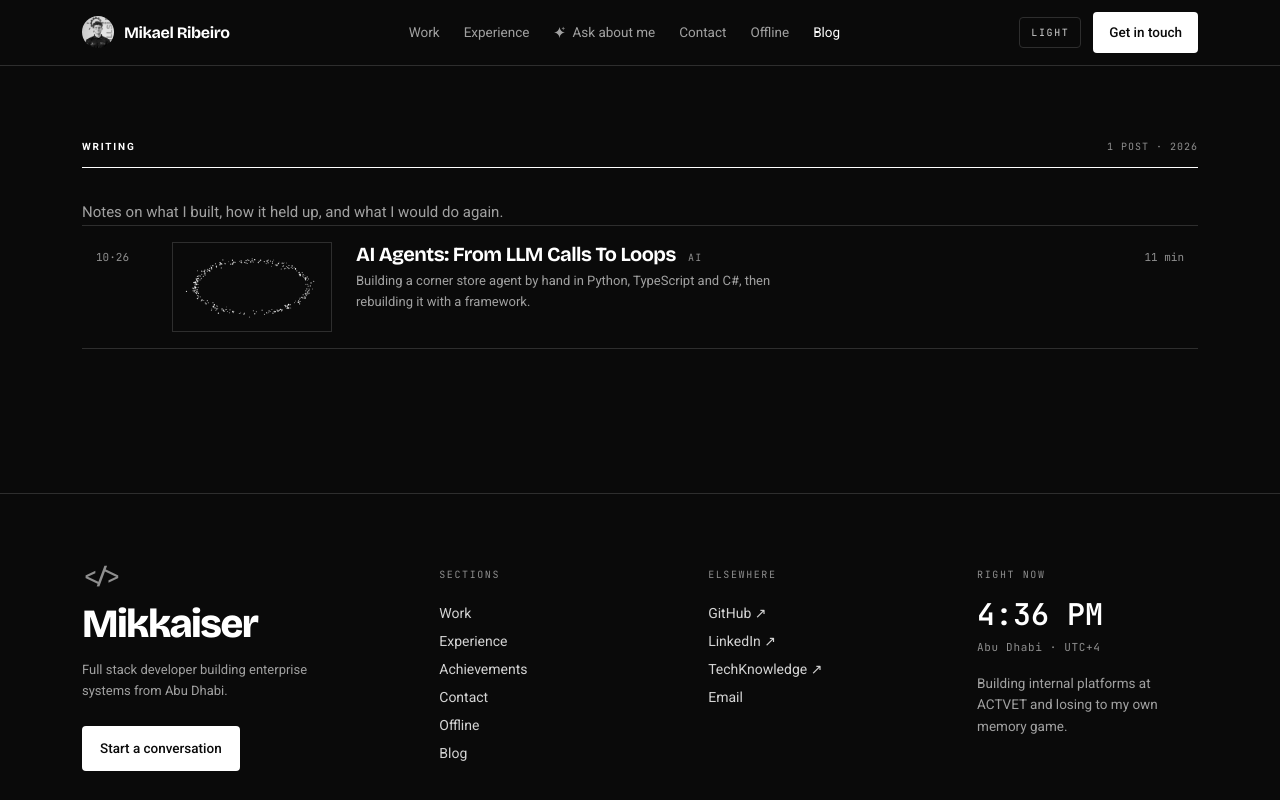
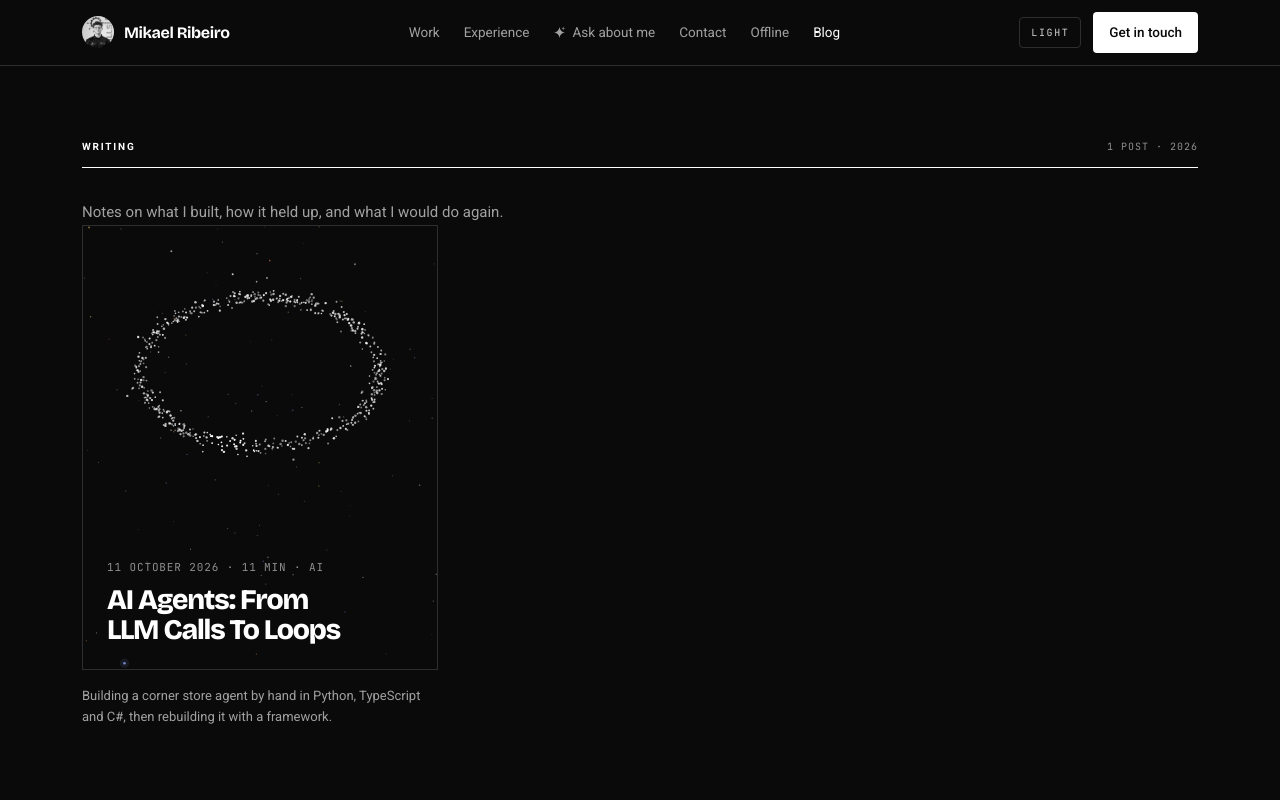
Before and after one commit to Mikkaiser/mikkaiser-portfolio, a Next.js app: page /blog in a window 1280 px wide. Shown: the top 800 px of the page. Built offline with nearby package versions, Linux system fonts and the light colour scheme.

Commit message:
Show posts on the index as portrait poster cards that gather their loop on hover

```diff
--- a/app/blog/blog.css
+++ b/app/blog/blog.css
@@ -1,4 +1,4 @@
-/* Blog styles: the Acta blog patterns (post index rows, article column, code card),
+/* Blog styles: the Acta blog patterns (article column, code card) and the post cards,
    ported from acta-design-system as classes. Values follow the Acta tokens in tokens.css. */
 
 .sr-only {
@@ -52,33 +52,35 @@
 .tag:has(input:checked) { background: var(--ink); border-color: var(--ink); color: var(--on-ink); }
 .tag:has(input:focus-visible) { outline: 2px solid var(--ink); outline-offset: 2px; }
 
-/* ---------- entry row ---------- */
-.entries { list-style: none; margin: 0; padding: 0; border-top: var(--hairline) solid var(--rule); }
-.entry {
-  display: grid; grid-template-columns: 52px minmax(0, 1fr) auto; grid-template-areas: "date main dur";
-  gap: var(--space-6); align-items: baseline;
-  padding: var(--pad-row) var(--pad-row-inline); border-bottom: var(--hairline) solid var(--rule);
-  transition: background var(--dur-pointer) var(--ease);
+/* ---------- post cards: a portrait poster of each post's cover, outside Acta's
+   text-led entry rows. The particles rest as a cloud and gather into the loop
+   on hover (components/blog/cover/ParticleCover.tsx). ---------- */
+.postcards {
+  list-style: none; margin: 0; padding: 0;
+  display: grid; grid-template-columns: repeat(3, minmax(0, 1fr)); gap: var(--space-12) var(--space-6);
 }
-.entry:hover { background: var(--raised); }
-.entry__date, .entry__dur {
-  font-family: var(--font-mono); font-size: var(--size-meta); color: var(--faint);
-  font-variant-numeric: tabular-nums; white-space: nowrap;
+.postcard { display: block; color: inherit; text-decoration: none; }
+.postcard:focus-visible { outline: 2px solid var(--ink); outline-offset: 4px; }
+.postcard__poster {
+  position: relative; display: flex; align-items: flex-end; aspect-ratio: 4 / 5; overflow: hidden;
+  border: var(--hairline) solid var(--rule); background: var(--bg);
+  transition: border-color var(--dur-pointer) var(--ease);
 }
-.entry__date { grid-area: date; }
-/* The cover as a thumbnail: a still frame of the field, flowing while the row is hovered. */
-.entries:has(.entry__thumb) .entry { grid-template-columns: 52px 160px minmax(0, 1fr) auto; grid-template-areas: "date thumb main dur"; }
-.entry__thumb { grid-area: thumb; align-self: start; display: block; aspect-ratio: 16 / 9; border: var(--hairline) solid var(--rule); }
-.entry__canvas { display: block; width: 100%; height: 100%; }
-.entry__dur { grid-area: dur; }
-.entry__main { grid-area: main; display: block; min-width: 0; }
-.entry__head { display: flex; align-items: baseline; gap: var(--space-3); flex-wrap: wrap; margin-bottom: 5px; }
-.entry__title {
-  font-family: var(--font-display); font-weight: var(--weight-heading); font-size: var(--size-entry-title);
-  line-height: var(--lh-entry-title); letter-spacing: var(--ls-entry-title); color: var(--ink);
+.postcard:hover .postcard__poster { border-color: var(--faint); }
+.postcard__canvas { position: absolute; inset: 0; display: block; width: 100%; height: 100%; }
+.postcard__text { position: relative; display: block; width: 100%; padding: var(--space-6); }
+.postcard__meta {
+  display: block; margin-bottom: 10px;
+  font-family: var(--font-mono); font-size: var(--size-meta); letter-spacing: 0.08em; text-transform: uppercase;
+  color: var(--faint); font-variant-numeric: tabular-nums;
 }
-.entry__kicker { font-family: var(--font-mono); font-size: var(--size-micro); letter-spacing: 0.14em; text-transform: uppercase; color: var(--faint); }
-.entry__summary { display: block; font-size: var(--size-small); line-height: var(--lh-small); color: var(--muted); max-width: 60ch; }
+.postcard__title {
+  display: block; text-wrap: balance;
+  font-family: var(--font-display); font-weight: var(--weight-display); font-size: clamp(24px, 1.2vw + 13px, 30px);
+  line-height: 1.04; letter-spacing: var(--ls-page-title); color: var(--ink);
+}
+.postcard__summary { display: block; margin-top: var(--space-4); font-size: var(--size-small); line-height: var(--lh-small); color: var(--muted); }
+@media (max-width: 960px) { .postcards { grid-template-columns: repeat(2, minmax(0, 1fr)); } }
 
 /* ---------- article ---------- */
 .post { padding-top: var(--space-18); }
@@ -288,13 +290,11 @@
   .code__bar { gap: var(--space-3); }
   .code__tabs { flex-wrap: nowrap; gap: 2px; }
   .code__tabs .code__tab { padding: 6px 9px; }
-  .entry, .entries:has(.entry__thumb) .entry { grid-template-columns: minmax(0, 1fr) auto; grid-template-areas: "date dur" "thumb thumb" "main main"; gap: var(--space-2) var(--space-4); padding-inline: 0; }
-  .entry__thumb { margin: var(--space-1) 0 var(--space-2); }
-  .entry:hover { background: none; }
+  .postcards { grid-template-columns: minmax(0, 1fr); gap: var(--space-12); }
 }
 @media (prefers-reduced-motion: reduce) {
   .progress { display: none; }
   .plainhint { transition: none; }
   .plainhint[data-show] .plainhint__arrow { animation: none; }
-  .entry, .tag, .toc__link, .prose a, .code__tabs .code__tab { transition: none; }
+  .postcard__poster, .tag, .toc__link, .prose a, .code__tabs .code__tab { transition: none; }
 }
--- a/app/blog/page.tsx
+++ b/app/blog/page.tsx
@@ -1,5 +1,5 @@
 import type { Metadata } from "next";
-import { EntryRow } from "@/components/blog/EntryRow";
+import { PostCard } from "@/components/blog/PostCard";
 import { TopicFilter } from "@/components/blog/TopicFilter";
 import { FEED_ALTERNATE, getPosts, getTopics, topicKey } from "@/lib/posts";
 
@@ -33,10 +33,10 @@ export default function BlogIndex() {
       ) : (
         <>
           {topics.length > 1 ? <TopicFilter topics={topics} /> : null}
-          <ol className="entries">
+          <ol className="postcards">
             {posts.map((p) => (
               <li key={p.meta.slug} data-topic={topicKey(p.meta.topic)}>
-                <EntryRow post={p.meta} />
+                <PostCard post={p.meta} />
               </li>
             ))}
           </ol>
--- a/components/blog/EntryRow.tsx
+++ /dev/null
@@ -1,23 +0,0 @@
-import Link from "next/link";
-import { ParticleCover } from "@/components/blog/cover/ParticleCover";
-import { formatShortDate, type PostMeta } from "@/lib/posts";
-
-/** One post as a row in the register: date gutter, cover thumbnail, title and kicker, summary, reading time. */
-export function EntryRow({ post, kicker = true }: { post: PostMeta; kicker?: boolean }) {
-  return (
-    <Link href={`/blog/${post.slug}`} className="entry">
-      <time className="entry__date" dateTime={post.date}>{formatShortDate(post.date)}</time>
-      {post.cover ? (
-        <span className="entry__thumb"><ParticleCover shape={post.cover} kind="thumb" /></span>
-      ) : null}
-      <span className="entry__main">
-        <span className="entry__head">
-          <span className="entry__title">{post.title}</span>
-          {kicker ? <span className="entry__kicker">{post.topic}</span> : null}
-        </span>
-        <span className="entry__summary">{post.summary}</span>
-      </span>
-      <span className="entry__dur">{post.minutes} min</span>
-    </Link>
-  );
-}
--- /dev/null
+++ b/components/blog/PostCard.tsx
@@ -0,0 +1,21 @@
+import Link from "next/link";
+import { ParticleCover } from "@/components/blog/cover/ParticleCover";
+import { formatLongDate, type PostMeta } from "@/lib/posts";
+
+/** One post on the index: a portrait poster of its cover with the date line and title over its foot, and the summary under it. */
+export function PostCard({ post }: { post: PostMeta }) {
+  return (
+    <Link href={`/blog/${post.slug}`} className="postcard">
+      <span className="postcard__poster">
+        {post.cover ? <ParticleCover shape={post.cover} kind="card" /> : null}
+        <span className="postcard__text">
+          <span className="postcard__meta">
+            <time dateTime={post.date}>{formatLongDate(post.date)}</time> · {post.minutes} min · {post.topic}
+          </span>
+          <span className="postcard__title">{post.title}</span>
+        </span>
+      </span>
+      <span className="postcard__summary">{post.summary}</span>
+    </Link>
+  );
+}
--- a/components/blog/cover/ParticleCover.tsx
+++ b/components/blog/cover/ParticleCover.tsx
@@ -13,29 +13,43 @@ const DRAG = 0.9;
 const BURST_MS = 3000;
 const RETURN_MS = 700;
 const FREE_DAMP = 1.1;
+// On a card the particles rest as a loose cloud this wide (of the card's short
+// side) and gather into the loop while it is hovered; the stars shift with the
+// pointer by up to PARALLAX px, the bigger ones more, so the sky has depth.
+const CLOUD = 0.06;
+const PARALLAX = 10;
+const SETTLE_MS = 1600;
 
 /**
  * A post's particle field. As the cover, it flows all the time it is on screen
- * and the pointer pushes particles aside; they spring back into the path. As a
- * thumbnail it holds still until its index row is hovered. A click inside the
- * cover's shape scatters everything, and it gathers back 3s later. Under reduced
- * motion both draw a single still frame. The loop's colour comes from the page
+ * and the pointer pushes particles aside; they spring back into the path. A
+ * click inside the cover's shape scatters everything, and it gathers back 3s
+ * later. On an index card the particles rest as a loose cloud round the loop and
+ * gather into it while the card is hovered (always, on a touch screen), with the
+ * stars drifting against the pointer. Under reduced motion both draw a single
+ * still frame of the gathered loop. The loop's colour comes from the page
  * palette, read at paint time, like the diagrams; the stars behind it take a
  * faint tint per theme and twinkle. The pointer pushes stars aside like the
  * loop, but a burst leaves them where they are.
  */
-export function ParticleCover({ shape, kind }: { shape: CoverShape; kind: "cover" | "thumb" }) {
+export function ParticleCover({ shape, kind }: { shape: CoverShape; kind: "cover" | "card" }) {
   const ref = useRef<HTMLCanvasElement>(null);
 
   useEffect(() => {
     const cv = ref.current;
-    const host = kind === "cover" ? cv?.parentElement : cv?.closest<HTMLElement>(".entry");
+    const host = kind === "cover" ? cv?.parentElement : cv?.closest<HTMLElement>(".postcard");
     if (!cv || !host) return;
     const reduced = matchMedia("(prefers-reduced-motion: reduce)").matches;
+    const touch = matchMedia("(hover: none)").matches;
+    // How gathered the loop is: 1 is the path, 0 the card's resting cloud.
+    let g = kind === "cover" || reduced || touch ? 1 : 0;
+    // The star parallax: where it is, and where the pointer wants it.
+    const par = { x: 0, y: 0, gx: 0, gy: 0 };
 
     let f: Field | null = null;
     let w = 0, h = 0;
     let us = new Float32Array(0), px = new Float32Array(0), py = new Float32Array(0), vx = new Float32Array(0), vy = new Float32Array(0);
+    let rest = new Float32Array(0);
     let gathered = false;
 
     const setup = () => {
@@ -49,6 +63,10 @@ export function ParticleCover({ shape, kind }: { shape: CoverShape; kind: "cover
       // Path particles first, then the stars.
       const S = f.seeds.length, n = S + f.stars.length;
       us = Float32Array.from(f.seeds, (s) => s.u);
+      // Each particle's spot in the resting cloud, as an offset from its place on the path.
+      const spread = Math.min(w, h) * CLOUD;
+      const gauss = () => Math.sqrt(-2 * Math.log(Math.random() || 1e-9)) * Math.cos(2 * Math.PI * Math.random());
+      rest = Float32Array.from({ length: 2 * S }, () => gauss() * spread);
       px = new Float32Array(n); py = new Float32Array(n); vx = new Float32Array(n); vy = new Float32Array(n);
       // On first paint the cover's particles start scattered and gather into the path; the stars are already there.
       const scatter = kind === "cover" && !reduced && !gathered;
@@ -63,9 +81,14 @@ export function ParticleCover({ shape, kind }: { shape: CoverShape; kind: "cover
 
     const target = (i: number) => {
       const S = f!.seeds.length;
-      if (i < S) return f!.at(us[i], f!.seeds[i].off);
+      if (i < S) {
+        const p = f!.at(us[i], f!.seeds[i].off);
+        if (g < 1) { p.x += (1 - g) * rest[2 * i]; p.y += (1 - g) * rest[2 * i + 1]; }
+        return p;
+      }
       const st = f!.stars[i - S];
-      return { x: st.x * w, y: st.y * h };
+      const depth = (st.size / 2.7) * PARALLAX;
+      return { x: st.x * w + par.x * depth, y: st.y * h + par.y * depth };
     };
 
     const pointer = { x: 0, y: 0, vx: 0, vy: 0, on: false, until: 0 };
@@ -138,6 +161,11 @@ export function ParticleCover({ shape, kind }: { shape: CoverShape; kind: "cover
       const since = burstAt ? now - burstAt : Infinity;
       const free = since < BURST_MS;
       const back = Math.min(1, Math.max(0, (since - BURST_MS) / RETURN_MS));
+      if (kind === "card") {
+        const k = Math.min(1, dt * 3);
+        g += ((hovered ? 1 : 0) - g) * (touch ? 1 : k);
+        par.x += (par.gx - par.x) * k; par.y += (par.gy - par.y) * k;
+      }
       const loopSpring = free ? 0 : SPRING * back * back * (3 - 2 * back);
       const loopDamp = free ? FREE_DAMP : DAMP;
       const S = f.seeds.length;
@@ -179,10 +207,14 @@ export function ParticleCover({ shape, kind }: { shape: CoverShape; kind: "cover
       return () => { mo.disconnect(); ro.disconnect(); };
     }
 
-    // The thumbnail only flows while its row is hovered; the cover whenever it is on screen.
-    let hovered = kind === "cover";
+    // A card only moves while it is hovered, and while it settles after; the cover whenever it is on screen.
+    let hovered = kind === "cover" || touch;
+    let settleUntil = 0;
     const onEnter = () => { hovered = true; };
-    const onLeave = () => { hovered = kind === "cover"; pointer.on = false; host.style.cursor = ""; };
+    const onLeave = () => {
+      hovered = kind === "cover" || touch; pointer.on = false; host.style.cursor = "";
+      par.gx = 0; par.gy = 0; settleUntil = performance.now() + SETTLE_MS;
+    };
     const local = (e: MouseEvent) => {
       const r = cv.getBoundingClientRect();
       return { x: e.clientX - r.left, y: e.clientY - r.top };
@@ -195,6 +227,11 @@ export function ParticleCover({ shape, kind }: { shape: CoverShape; kind: "cover
       pointer.x = p.x; pointer.y = p.y; pointer.on = true; pointer.until = 0; last = now;
       // The middle of the loop is clickable, so it says so.
       host.style.cursor = f?.inside(p) ? "pointer" : "";
+    };
+    // The stars drift against the pointer: right of centre, they slide left.
+    const onCardMove = (e: PointerEvent) => {
+      const p = local(e);
+      par.gx = -(p.x / w - 0.5) * 2; par.gy = -(p.y / h - 0.5) * 2;
     };
     // A tap on a phone pushes the particles once, then lets them settle; inside the loop the click handles it.
     const onDown = (e: PointerEvent) => {
@@ -212,9 +249,11 @@ export function ParticleCover({ shape, kind }: { shape: CoverShape; kind: "cover
       host.addEventListener("pointermove", onMove);
       host.addEventListener("pointerdown", onDown);
       host.addEventListener("click", onClick);
+    } else if (!touch) {
+      host.addEventListener("pointermove", onCardMove);
     }
 
-    let raf = 0, prev = 0, n = 0, visible = false, ready = setup();
+    let raf = 0, prev = 0, n = 0, visible = false, running = hovered, ready = setup();
     const tick = (now: number) => {
       if (n++ % 6 === 0) {
         const r = cv.getBoundingClientRect();
@@ -222,7 +261,8 @@ export function ParticleCover({ shape, kind }: { shape: CoverShape; kind: "cover
       }
       const dt = prev ? Math.min((now - prev) / 1000, 1 / 30) : 0;
       prev = now;
-      if (visible && ready && hovered) {
+      running = hovered || now < settleUntil;
+      if (visible && ready && running) {
         step(dt);
         paint((now % PULSE_MS) / PULSE_MS, now);
       }
@@ -233,8 +273,8 @@ export function ParticleCover({ shape, kind }: { shape: CoverShape; kind: "cover
 
     const ro = new ResizeObserver(() => { ready = setup(); if (ready) paint(STILL_HEAD, 0); });
     ro.observe(cv);
-    // A thumbnail at rest still follows a theme switch.
-    const mo = new MutationObserver(() => { if (!hovered) paint(STILL_HEAD, 0); });
+    // A card at rest still follows a theme switch.
+    const mo = new MutationObserver(() => { if (!running) paint(STILL_HEAD, 0); });
     mo.observe(document.documentElement, { attributes: true, attributeFilter: ["data-theme", "class"] });
 
     return () => {
@@ -244,11 +284,12 @@ export function ParticleCover({ shape, kind }: { shape: CoverShape; kind: "cover
       host.removeEventListener("pointerenter", onEnter);
       host.removeEventListener("pointerleave", onLeave);
       host.removeEventListener("pointermove", onMove);
+      host.removeEventListener("pointermove", onCardMove);
       host.removeEventListener("pointerdown", onDown);
       host.removeEventListener("click", onClick);
       host.style.cursor = "";
     };
   }, [shape, kind]);
 
-  return <canvas ref={ref} className={kind === "cover" ? "cover__canvas" : "entry__canvas"} aria-hidden="true" />;
+  return <canvas ref={ref} className={kind === "cover" ? "cover__canvas" : "postcard__canvas"} aria-hidden="true" />;
 }
```
Also changed, not shown: components/blog/TopicFilter.tsx (+4 -4 lines), components/blog/cover/field.ts (+11 -11 lines).
